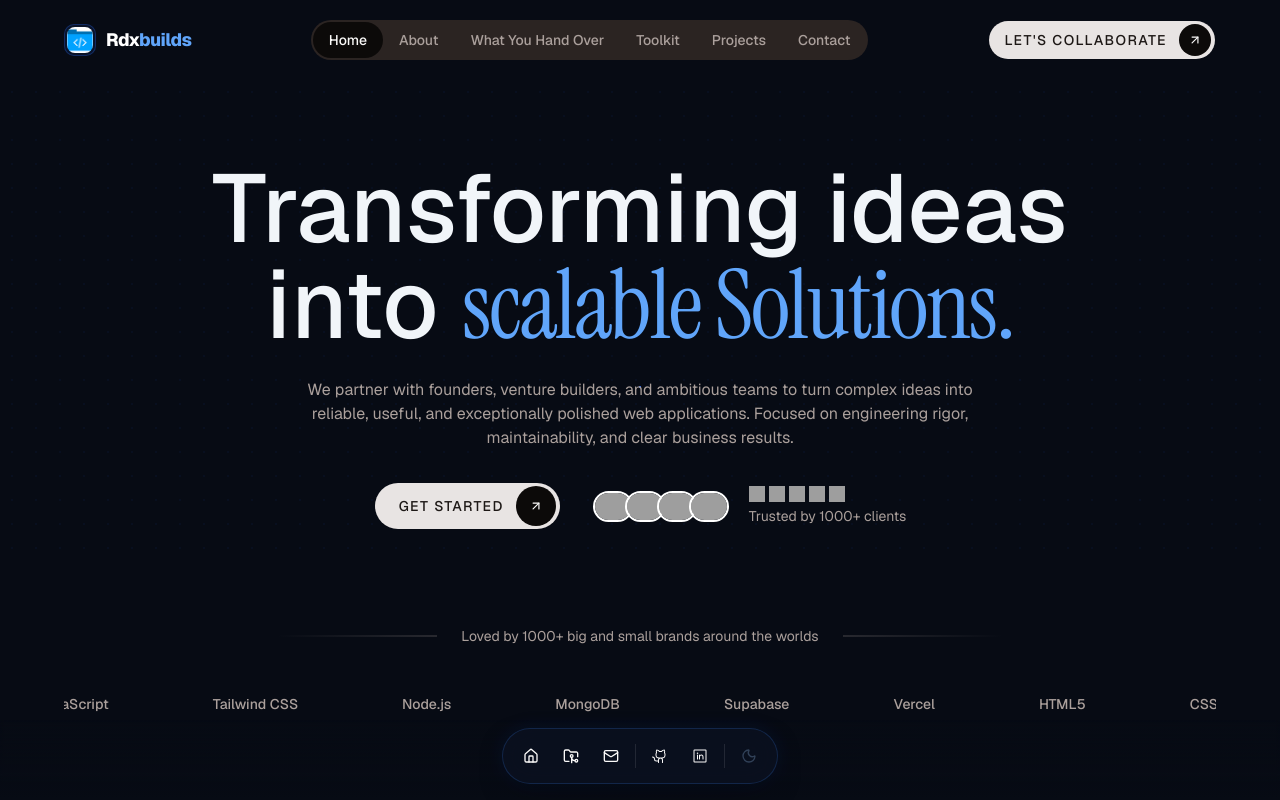
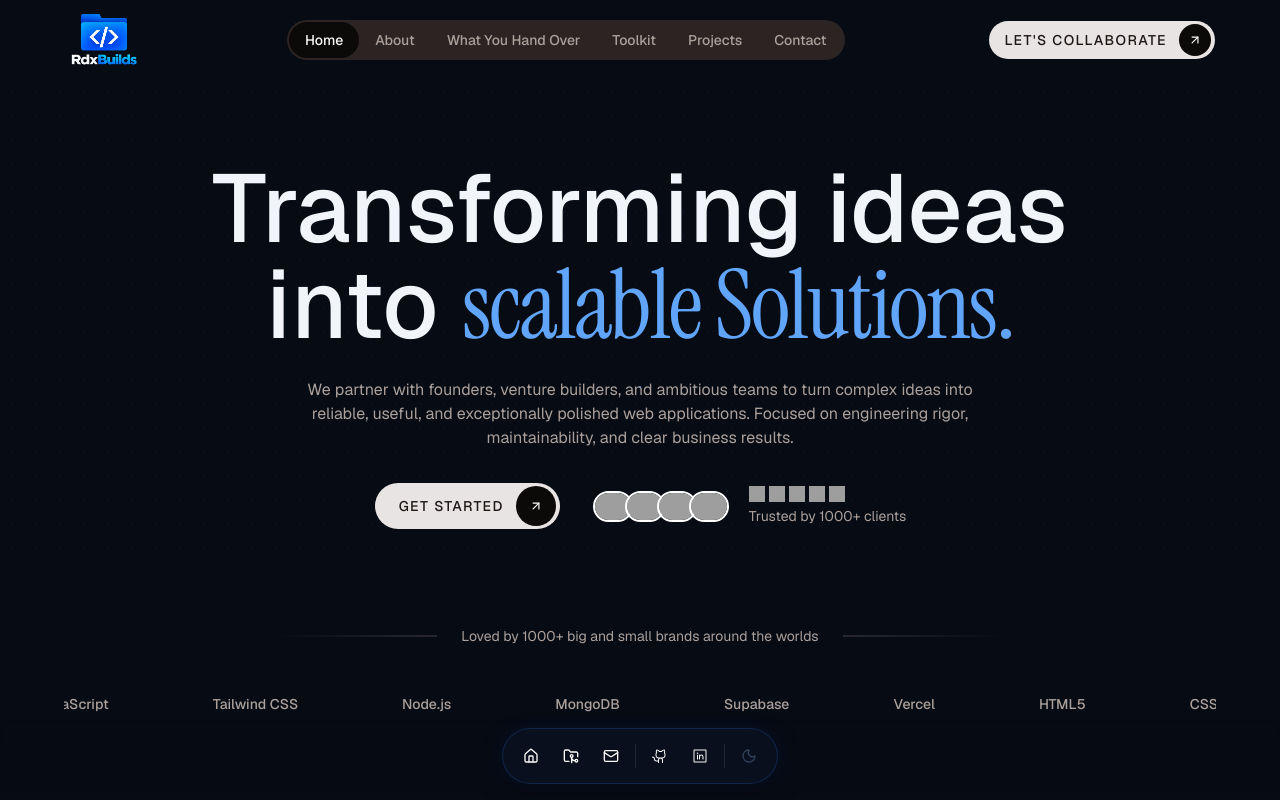
Before and after one commit to rdghostmann/rdxbuilds, a Next.js app: page / in a window 1280 px wide. Shown: the top 800 px of the page. Built offline with nearby package versions, Linux system fonts and the light colour scheme; grey boxes are pictures that could not be loaded; some icons are missing.

Commit message:
Update portfolio and improve UI II

```diff
--- a/app/layout.tsx
+++ b/app/layout.tsx
@@ -52,8 +52,8 @@ export const metadata: Metadata = {
     yandex: "",
   },
   icons: {
-    icon: [{ url: "/rdxbuilds-favicon.png" }],
-    apple: "/rdxbuilds-favicon.jpg",
+    icon: [{ url: "/rdxbuilds-favicon-1.png" }],
+    apple: "/rdxbuilds-favicon-1.png",
   },
 };
 
--- a/components/Logo.tsx
+++ b/components/Logo.tsx
@@ -4,7 +4,6 @@
 
 import Image from "next/image";
 import Link from "next/link";
-import { DATA } from "@/data/resume";
 
 interface LogoProps {
   handleNavClick?: (
@@ -22,22 +21,24 @@ export default function Logo({ handleNavClick, className = "" }: LogoProps) {
       className={`group flex shrink-0 items-center gap-2.5 whitespace-nowrap text-lg font-bold tracking-tight text-slate-900 transition-opacity hover:opacity-90 focus-visible:outline-none focus-visible:ring-2 focus-visible:ring-electric-500 dark:text-white ${className}`}
       aria-label="Rdxbuilds homepage"
     >
-      <div className="flex size-8 shrink-0 items-center justify-center overflow-hidden rounded-lg border border-electric-600/30 bg-electric-600/10 p-0.5">
+      <div className="flex size-20 shrink-0 items-center justify-center">
         <Image
-          src={DATA.brandAvatar}
+          src="/rdxbuilds-logo-light.png"
           alt="Rdxbuilds logo"
-          width={32}
-          height={32}
-          sizes="32px"
+          width={1254}
+          height={1254}
           priority
-          className="size-full rounded-md object-cover"
+          className="size-full object-contain dark:hidden"
+        />
+        <Image
+          src="/rdxbuilds-logo-dark.png"
+          alt=""
+          width={1254}
+          height={1254}
+          priority
+          className="hidden size-full object-contain dark:block"
         />
       </div>
-
-      <span className="font-extrabold tracking-tight">
-        Rdx
-        <span className="text-electric-600 dark:text-electric-400">builds</span>
-      </span>
     </Link>
   );
 }
--- a/data/resume.tsx
+++ b/data/resume.tsx
@@ -44,7 +44,7 @@ export const DATA = {
     "Engineering high-performance web applications, scalable client interfaces, and robust full-stack architectures. Focused on turning complex ideas into reliable, useful, polished digital products.",
   url: "https://rdxbuilds.app",
   contactEmail: "RandalChukzWilson@gmail.com",
-  brandAvatar: brandAvatarImg,
+  brandAvatar: "/images/rdxbuilds-favicon.png",
   heroImage: heroImg,
   avatarUrl: "/1768559048664.jpg",
 
```
Also changed, not shown: public/rdxbuilds-favicon-1.png (renamed from public/rdxbuilds-favicon-1.jpeg).
